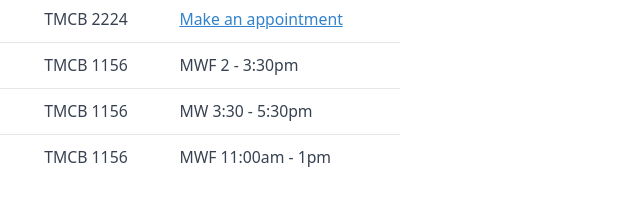
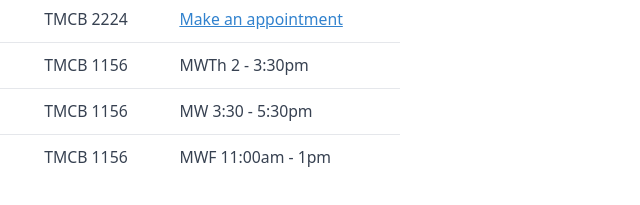
Before and after one commit to zappala/cs465-web, an Astro site: page /winter2024/staff in a window 1280 px wide. Shown: the part 448-653 px from the top of the page, 472-1112 px from the left. Built offline with nearby package versions, Linux system fonts and the light colour scheme; Astro itself is replaced by a stand-in of ours.

Commit message:
update office hours for James

```diff
--- a/src/pages/winter2024/staff.mdx
+++ b/src/pages/winter2024/staff.mdx
@@ -14,7 +14,7 @@ import { Cards, Card } from "../../components/Card.jsx";
 | Staff           | Position   | Location  | Hours                                                      |
 | --------------- | ---------- | --------- | ---------------------------------------------------------- |
 | Daniel Zappala  | Instructor | TMCB 2224 | [Make an appointment](https://calendly.com/daniel-zappala) |
-| James Conners   | TA         | TMCB 1156 | MWF 2 - 3:30pm                                             |
+| James Conners   | TA         | TMCB 1156 | MWTh 2 - 3:30pm                                            |
 | Bryce Pierson   | TA         | TMCB 1156 | MW 3:30 - 5:30pm                                           |
 | Bernhardt Ramat | TA         | TMCB 1156 | MWF 11:00am - 1pm                                          |
 
```
